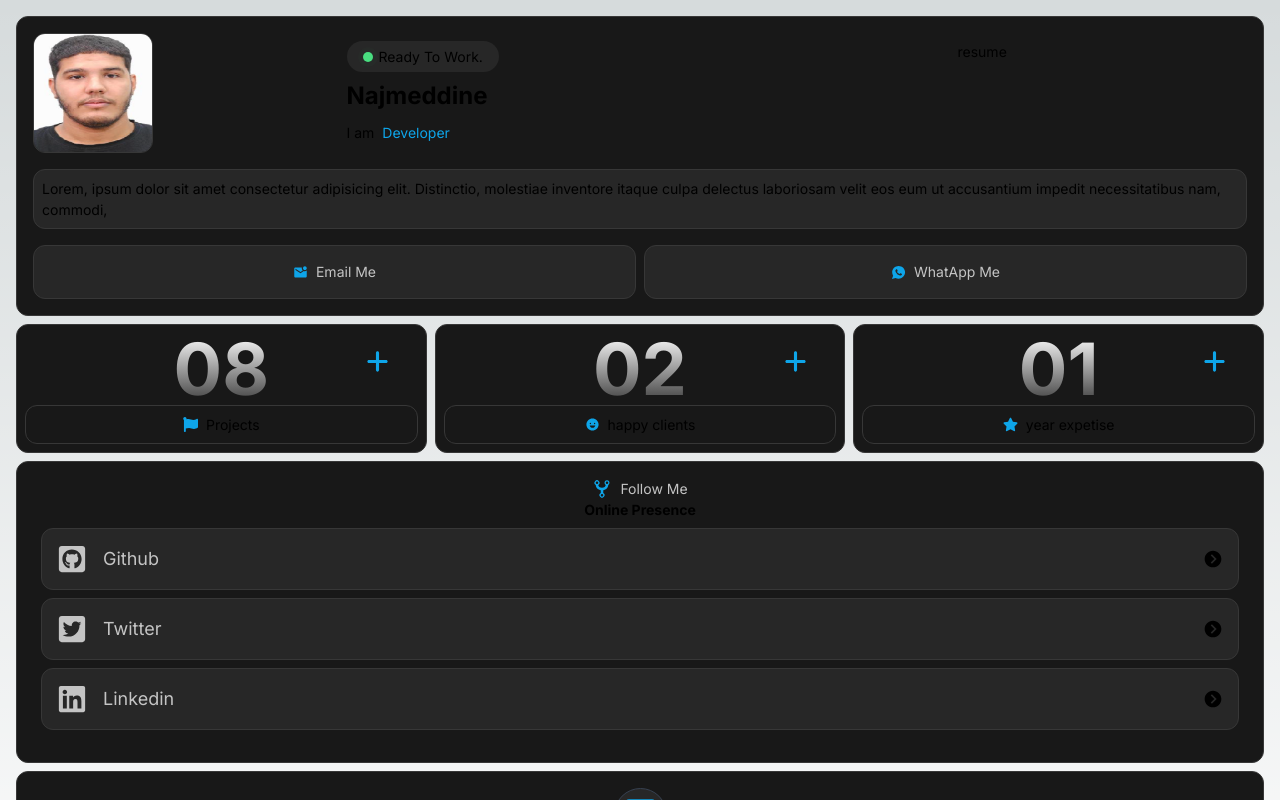
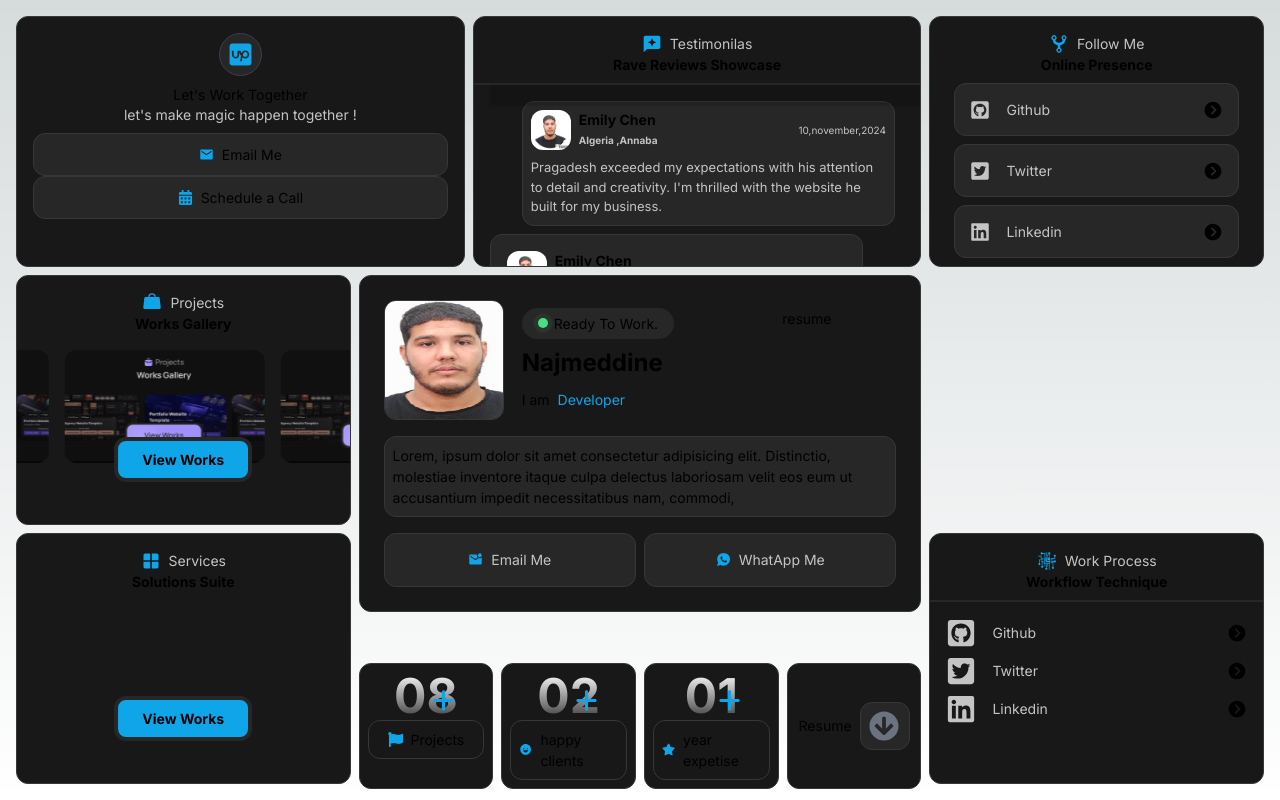
Before and after one commit to Bouacha23/devProfile, a Next.js app: page / in a window 1280 px wide. Shown: the top 800 px of the page. Built offline with nearby package versions, Linux system fonts and the light colour scheme.

Commit message:
portfolio : grid desing

```diff
--- a/app/globals.css
+++ b/app/globals.css
@@ -123,6 +123,9 @@ body {
 .fl {
   @apply flex items-center justify-center gap-2
 }
+.btn {
+  @apply p-2 px-6 bg-third  border border-secend rounded-xl  border-4
+}
 
 .gradient-text {
   background: linear-gradient(to bottom, #ffffff, #3a3a3a);
@@ -130,3 +133,37 @@ body {
   color: transparent;
   background-clip: text; /* For non-webkit browsers */
 }
+
+.slider {
+
+  animation : sliders 20s  ease-in-out infinite ;
+}
+
+.slidery {
+
+  animation : slidery 30s  ease-in-out infinite ;
+}
+
+
+@keyframes sliders {
+
+  50% {
+    transform : translateX(-100%)
+  }
+  100%{
+    transform : translateX(0%)
+  }
+
+
+}
+@keyframes slidery {
+
+  50% {
+    transform : translateY(-65%)
+  }
+  100%{
+    transform : translateY(0%)
+  }
+
+
+}
--- /dev/null
+++ b/app/ui/comtitle.jsx
@@ -0,0 +1,15 @@
+
+
+function Comtitle( {icon , firstLabel ,SecendLabel }) {
+  return (
+    <div className="text flex flex-col items-center  ">
+    <h3 className=" fl ">
+        {icon}
+        <p className=" capitalize text-write "> {firstLabel} </p>
+    </h3>
+    <p className=" capitalize font-bold "> {SecendLabel}   </p>
+</div>
+  )
+}
+
+export default Comtitle
--- /dev/null
+++ b/app/ui/main/proTestimony.jsx
@@ -0,0 +1,39 @@
+import Comtitle from "../comtitle"
+import { MdReviews } from "react-icons/md";
+function ProTestimony() {
+  const testimony = [{img:"/pro.jpg" , name : "emily chen " , place : "algeria ,annaba" , data : "10,november,2024" , descrption :"Pragadesh exceeded my expectations with his attention to detail and creativity. I'm thrilled with the website he built for my business."},
+    {img:"/pro.jpg" , name : "emily chen " , place : "algeria ,annaba" , data : "10,november,2024" , descrption :"Pragadesh exceeded my expectations with his attention to detail and creativity. I'm thrilled with the website he built for my business."},
+    {img:"/pro.jpg" , name : "emily chen " , place : "algeria ,annaba" , data : "10,november,2024" , descrption :"Pragadesh exceeded my expectations with his attention to detail and creativity. I'm thrilled with the website he built for my business."},
+    {img:"/pro.jpg" , name : "emily chen " , place : "algeria ,annaba" , data : "10,november,2024" , descrption :"Pragadesh exceeded my expectations with his attention to detail and creativity. I'm thrilled with the website he built for my business."},]
+  return (
+    <div className="bg-primary round  py-4 lg:col-start-5 lg:row-start-1 lg:col-span-4 lg:row-span-2 overflow-hidden">
+        <Comtitle icon={ <MdReviews   className="text-third" size={20 }/> } firstLabel= "Testimonilas" SecendLabel="Rave Reviews Showcase" />
+        <div className="contain mt-2 p-4  relative  border-t-2 border-secend  overflow-hidden h-[300px]  ">
+          <div className=" absolute top-0 shadow w-full h-[20px] bg-black/15  ">
+          </div >
+           { testimony.map( (items , index) => (
+            <article key={index}  className={index%2 ? "w-[90%] h-fit round bg-secend p-4  mb-2  " : "w-[90%] h-fit round bg-secend p-2  mb-2 ml-8  "  } >
+              <div className="top flex justify-between items-center">
+                <div className="text flex gap-2">
+                <img  className="bg-white w-10 h-10 rounded-xl " src={items.img}/>
+                <p className=" text-sm capitalize flex flex-col  font-bold">
+                  {items.name}
+                  <span className="text-write text-[10px]">{items.place}</span>
+                </p>
+                </div>
+                <p className="text-write text-[10px]">{items.data}</p>
+              </div>
+
+              <div className=" bottom mt-2 text-[13px] text-write">
+                {items.descrption}
+              </div>
+            </article>
+           ))}
+          <div className=" absolute bottom-0 shadow w-full h-[20px] bg-black/5  ">
+          </div>
+        </div>
+    </div>
+  )
+}
+
+export default ProTestimony
--- a/app/ui/main/prodetail.jsx
+++ b/app/ui/main/prodetail.jsx
@@ -9,13 +9,13 @@ function Detailprof() {
         {number :  1 , name : "year expetise" , icons : <FaStar size={15} className="text-third"/> , }
     ]
   return (
-    <div className="  grid gap-2 grid-cols-2 sm:grid-cols-3  ">
+    <div className="  grid gap-2 grid-cols-2 sm:grid-cols-1 lg:grid-cols-4  lg:row-start-6 lg:col-start-4  lg:col-span-5  ">
         {
            arr.map((item ,index) => (
 
       <div className="back  " key={index}>
 
-        <div className="font-bold text-7xl text-center relative gradient-text ">
+        <div className="font-bold text-5xl text-center relative gradient-text ">
          <FaPlus size={25} className="text-third absolute top-4  right-7  "/>
         {`0${item.number} `}
         </div>
@@ -27,7 +27,7 @@ function Detailprof() {
       </div>
            ))
         }
-        <div className="back fl sm:hidden  ">
+        <div className="back fl   ">
             Resume
             <div className=" p round bg-secend w-[50px] cursor-pointer  hover:bg-white " >
                <FaArrowCircleDown size={30} className="text-gray-500 "/>
--- a/app/ui/main/profile.jsx
+++ b/app/ui/main/profile.jsx
@@ -13,10 +13,10 @@ function Profile () {
 
 
   return (
-    <div className='grid grid-cols-4 p-4 bg-primary round h-fit gap-x-2 gap-y-4 '>
-       <Image  className='bg-white round col-span-2 sm:col-span-1 w-[120px] h-[120px] cover  '  src= "/prof.png" width={50} height={50 } alt='prifleimg' />
+    <div className='grid grid-cols-4 p-4 lg:p-6 bg-primary round h-fit gap-x-2 gap-y-4 lg:col-start-4 lg:row-start-3 lg:col-span-5 lg:row-span-2  '>
+       <Image  className='bg-white round col-span-1 sm:col-span-1 w-[120px] h-[120px] cover  '  src= "/prof.png" width={50} height={50 } alt='prifleimg' />
 
-       <div className="textone col-span-2 grid gap-2 p tranform -translate-x-[60px] sm:translate-x-0">
+       <div className="textone col-span-2 grid gap-2 p  sm:translate-x-0">
           <div className="bg-secend  w-fit px-4 py-[4px] rounded-full flex gap-4   items-center ">
             <div  className=' relative flex items-center '>
             <p className='w-[10px] h-[10px] bg-green-400 rounded-full absolute'></p>
--- a/app/ui/main/promedia.jsx
+++ b/app/ui/main/promedia.jsx
@@ -6,11 +6,11 @@ import { FaGithubSquare ,FaTwitterSquare ,FaLinkedin } from "react-icons/fa";
 
 
 const media = [{
-      name : "Github " , link :"https://mail.google.com/mail?compose=new",icon : <FaGithubSquare className="text-write" size={30} />
+      name : "Github " , link :"https://mail.google.com/mail?compose=new",icon : <FaGithubSquare className="text-write" size={20} />
 },{
-     name : "Twitter " , link : "https://cal.com/", icon : < FaTwitterSquare className="text-write" size={30} />
+     name : "Twitter " , link : "https://cal.com/", icon : < FaTwitterSquare className="text-write" size={20} />
 },
-   { name : "Linkedin  " ,  link : "#" , icon : <FaLinkedin className="text-write" size={30} /> }
+   { name : "Linkedin  " ,  link : "#" , icon : <FaLinkedin className="text-write" size={20} /> }
 ]
 
 function Promedia() {
@@ -23,7 +23,7 @@ const handleRedirect = (link) => {
 
 
   return (
-    <div className="backl ">
+    <div className="backl lg:col-span-3 lg:row-span-2 slg:col-start-10  ">
         <div className="text flex flex-col items-center  ">
             <h3 className=" fl ">
                 <IoGitNetwork className="text-third" size={20} />
@@ -35,7 +35,7 @@ const handleRedirect = (link) => {
             {
             media.map((item , index ) => (
                 <li className="backs  flex  justify-between items-center mb-2 cursor-pointer " onClick={()=> handleRedirect} key={index}>
-                    <div className="flex  gap-4  items-center text-lg text-write ">
+                    <div className="flex  gap-4  items-center text-md text-write ">
                         { item.icon}
                         {item.name}
                     </div>
--- /dev/null
+++ b/app/ui/main/proprjects.jsx
@@ -0,0 +1,32 @@
+
+import Link from "next/link"
+import { PiHandbagSimpleFill } from "react-icons/pi";
+import Image from "next/image";
+function Proprjects() {
+    const projects = ["/works.png" , "/works.png" , "/works.png" ,"/works.png" , "/works.png"]
+  return (
+    <div className="backl relative overflow-hidden   lg:row-span-2 lg:col-span-3 lg:col-start-1 lg:row-start-3  ">
+         <div className="text flex flex-col items-center  ">
+            <h3 className=" fl ">
+                <PiHandbagSimpleFill className="text-third" size={20} />
+                <p className=" capitalize text-write "> Projects </p>
+            </h3>
+            <p className=" capitalize font-bold "> Works Gallery  </p>
+        </div>
+        <div id="imges " className=" absolute  top-[30%] slider z-2 flex gap-4 ">
+            { projects.map( item => (
+                <Image className="rounded-xl " src={item}  width={200} height={150} alt="projectsimg "/>
+            ) )
+            }
+        </div>
+        <button className=" absolute z-10  top-[50%] left-[50%] top-[65%] -translate-x-[50%] btn capitalize  w-fit font-bold ">
+        <Link href="/Works"  >
+            view Works
+        </Link>
+        </button>
+
+    </div>
+  )
+}
+
+export default Proprjects
--- /dev/null
+++ b/app/ui/main/proprocess.jsx
@@ -0,0 +1,35 @@
+import Comtitle from "../comtitle"
+import { GiProcessor } from "react-icons/gi";
+import { BiSolidChevronLeftCircle } from "react-icons/bi";
+import { IoGitNetwork } from "react-icons/io5";
+import { FaGithubSquare ,FaTwitterSquare ,FaLinkedin } from "react-icons/fa";
+
+
+function Proprocess() {
+    const media = [{
+        name : "Github " , link :"https://mail.google.com/mail?compose=new",icon : <FaGithubSquare className="text-write" size={30} />
+  },{
+       name : "Twitter " , link : "https://cal.com/", icon : < FaTwitterSquare className="text-write" size={30} />
+  },
+     { name : "Linkedin  " ,  link : "#" , icon : <FaLinkedin className="text-write" size={30} /> }
+  ]
+    return (
+        <div className="bg-primary round py-4 lg:col-span-3 lg:col-start-9 lg:row-span-2 lg:row-start-5 ">
+            <Comtitle icon={ <GiProcessor   className="text-third" size={20 }/> } firstLabel= "Work process" SecendLabel="Workflow technique " />
+            <div className="contain  mt-2 p-4  relative  border-t-2 border-secend  overflow-hidden h-[250px] ">
+            {
+            media.map((item , index ) => (
+                <li className="  flex  justify-between items-center mb-2 cursor-pointer "  key={index}>
+                    <div className="flex  gap-4  items-center text-sm text-write ">
+                        { item.icon}
+                        {item.name}
+                    </div>
+                    <BiSolidChevronLeftCircle className="  trnasform rotate-180" size={20} />
+                </li>
+            ))}
+            </div>
+        </div>
+      )
+}
+
+export default Proprocess
--- /dev/null
+++ b/app/ui/main/proserives.jsx
@@ -0,0 +1,29 @@
+
+import { MdWindow } from "react-icons/md";
+import Link from "next/link";
+
+function Proserives() {
+    const projects = ["/works.png" , "/works.png" , "/works.png" ,"/works.png" , "/works.png"]
+    return (
+      <div className="backl relative overflow-hidden  lg:col-span-3 lg:row-span-2 lg:col-start-1 lg:row-start-5 ">
+           <div className="text flex flex-col items-center  ">
+              <h3 className=" fl ">
+                  <MdWindow className="text-third" size={20} />
+                  <p className=" capitalize text-write "> Services </p>
+              </h3>
+              <p className=" capitalize font-bold "> Solutions Suite   </p>
+          </div>
+          <div id="imges " className=" absolute  top-[30%] slider z-2 flex gap-4 ">
+
+          </div>
+          <button className=" absolute z-10  top-[50%] left-[50%] top-[65%] -translate-x-[50%] btn capitalize  w-fit font-bold ">
+          <Link href="/Works"  >
+              view Works
+          </Link>
+          </button>
+
+      </div>
+    )
+}
+
+export default Proserives
--- a/app/ui/main/prowork.jsx
+++ b/app/ui/main/prowork.jsx
@@ -22,18 +22,18 @@ const handleRedirect = (link) => {
   };
 
   return (
-    <div className="backl p flex flex-col items-center gap-4 ">
+    <div className="backl p flex flex-col items-center gap-2 lg:col-span-4 lg:row-span-2 lg:col-start-1 lg:row-start-1 ">
       <div className=" bg-secend  rounded-full w-fit p-2 border border-[1px] border-gray-700 ">
-        <FaSquareUpwork className=" text-third"  size={35}/>
+        <FaSquareUpwork className=" text-third"  size={25}/>
       </div>
       <div className="text text-center">
-        <h3 className="text-lg  capitalize ">let's work together</h3>
-        <p className="text-write  lowercase ">let's make magic happen together !</p>
+        <h3 className="text-md  capitalize ">let's work together</h3>
+        <p className="text-write text-sm   lowercase ">let's make magic happen together !</p>
       </div>
-      <div className="btn w-full ">
+      <div className=" w-full ">
         {
             works.map((item ,index)=> (
-                <button onClick={()=> handleRedirect(item.link)} className=" mt-[5px] w-full flex items-center justify-center  gap-2  backs   " key={index } >
+                <button onClick={()=> handleRedirect(item.link)} className=" mt-[px] w-full flex items-center justify-center  gap-2 round  bg-secend p-[10px]   " key={index } >
                     {item.icon}
                     {item.name}
                 </button>
--- a/app/ui/main/skeletons.jsx
+++ b/app/ui/main/skeletons.jsx
@@ -4,13 +4,21 @@ import Detailprof from "./prodetail"
 import {Phonefooter , Phonenavbar} from "../phone"
 import Promedia from "./promedia"
 import Prowork from "./prowork"
+import Proprjects from "./proprjects"
+import Proserives from "./proserives"
+import ProTestimony from "./proTestimony"
+import Proprocess from "./proprocess"
 function Skelton() {
   return (
-    <section className=" pt min-h-[700px]  ">
-        <div className=" container gap-y-2 grid grid-cols-1  ">
+    <section className=" p-4  h-[100vh] overflow-x-hidden ">
+        <div className=" container  gap-2 grid  grid-cols-1 md:grid-cols-5  md:grid-rows-6 lg:grid-cols-11    ">
           <Phonenavbar />
           <Profile/>
           <Detailprof/>
+          <Proprjects/>
+          <Proserives />
+          <ProTestimony />
+          <Proprocess />
           <Promedia />
           <Prowork />
           <Phonefooter />
```
Also changed, not shown: public/works.png (added).
